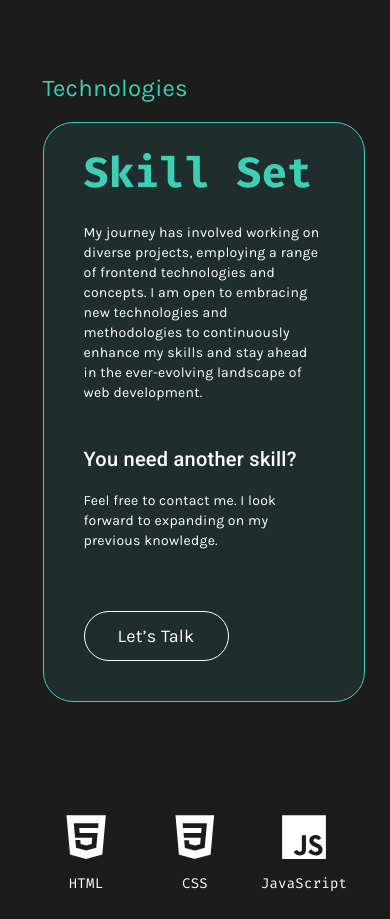
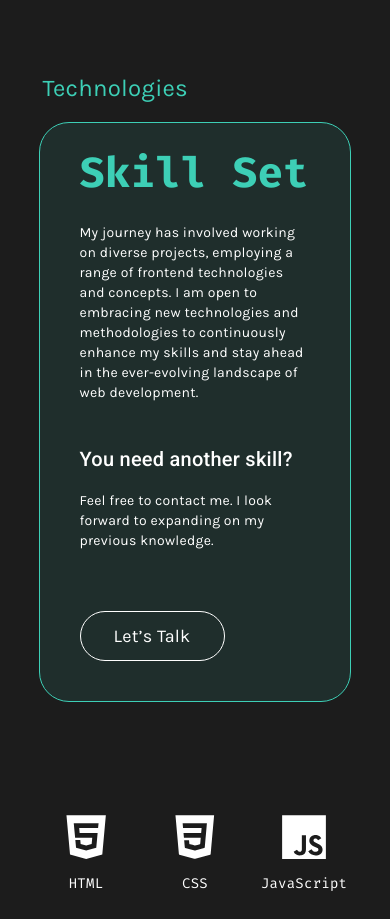
Before and after one commit to CenkKorkmaz92/portfolio, an Angular app: page / in a window 390 px wide. Shown: the part 2180-3099 px from the top of the page. Built offline with nearby package versions, Linux system fonts and the light colour scheme.

Commit message:
fixing responsive skills

```diff
--- a/src/app/skills/skills.component.scss
+++ b/src/app/skills/skills.component.scss
@@ -364,6 +364,7 @@
     }
 
     .skill-set-description {
-        width: 240px !important;
+        width: 230px !important;
+        margin-left: -4px !important;
     }
 }
```
